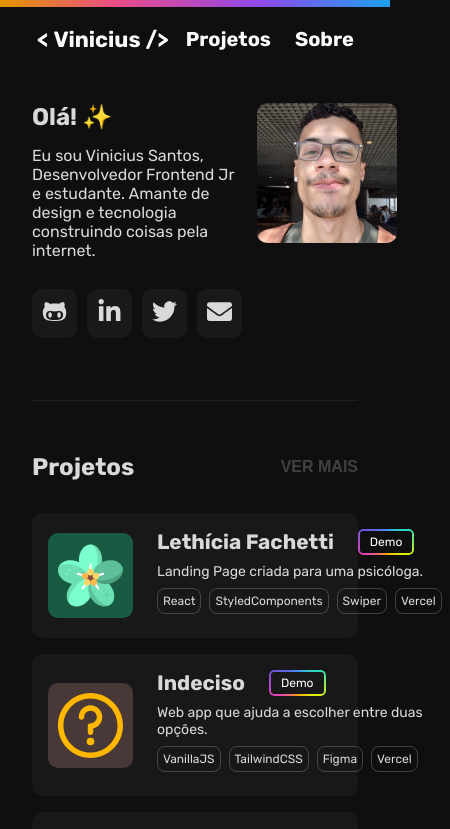
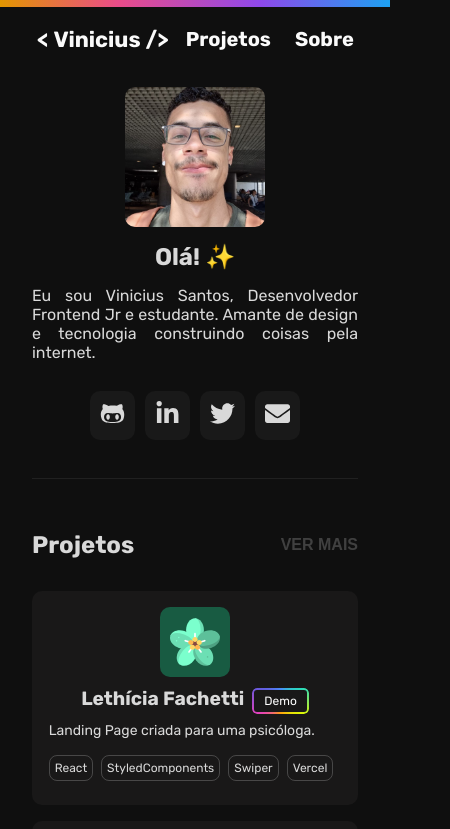
Before and after one commit to santos-vinicius/portfolio-v1, a React (Vite) app: page / in a window 390 px wide. Shown: the top 829 px of the page, 450 px wide, since content can reach past the window. Built offline with nearby package versions, Linux system fonts and the light colour scheme.

Commit message:
feat: responsive cards and main page

```diff
--- a/src/components/Projects/Card.jsx
+++ b/src/components/Projects/Card.jsx
@@ -39,6 +39,34 @@ const CardContainer = styled.div`
     border-radius: 8px;
     font-size: 12px;
   }
+
+  @media (max-width: 960px) {
+    flex-direction: column;
+    align-items: center;
+    justify-content: center;
+
+    & .project-title-section {
+      align-items: baseline;
+      justify-content: center;
+    }
+
+    & .project-title {
+      margin-right: 0.5rem ;
+      white-space: nowrap;
+      font-size: 1.2rem;
+    }
+
+    & ul {
+      align-items: center;
+      justify-content: center;
+      flex-wrap: wrap;
+    }
+
+    & li {
+      margin-top: 0.5rem;
+    }
+
+  }
 `
 
 const ImageContainer = styled.img`
@@ -48,6 +76,13 @@ const ImageContainer = styled.img`
   margin-right: 1.5rem;
   border-radius: 10px;
   padding: 10px;
+
+  @media (max-width: 960px) {
+    width: 70px;
+    height: 70px;
+    margin-right: 0;
+    margin-bottom: 0.2rem;
+  }
 `
 
 
--- a/src/pages/Main.jsx
+++ b/src/pages/Main.jsx
@@ -35,6 +35,32 @@ const StyledMain = styled.div`
     height: 1px;
     width: 100%;
   }
+
+  @media (max-width: 720px ) {
+    margin: 2rem auto 0 auto;
+
+    & div {
+      order: 2;
+      flex-direction: column;
+      align-items: center;
+      margin-bottom: 0.5rem;
+    }
+
+    & .img {
+      order: 1;
+      max-height: 60%;
+      max-width: 60%;
+      margin-bottom: 1rem;
+    }
+
+    & .content {
+      margin-right: 0;
+    }
+
+    & p {
+      text-align: justify;
+    }
+  }
 `
 
 
@@ -43,13 +69,13 @@ function Main() {
     <StyledMain>
       <div>
         <div className='content'>
-          <h2>Olá! &#10024;</h2>
+          <h2 className='title'>Olá! &#10024;</h2>
           <p>
             Eu sou Vinicius Santos, Desenvolvedor Frontend Jr e estudante. Amante de design e tecnologia construindo coisas pela internet.
           </p>
           <SocialLinks />
         </div>
-        <StyledPicture src={ProfilePicture} alt={`Vinicius Santos`} />
+        <StyledPicture className='img' src={ProfilePicture} alt={`Vinicius Santos`} />
       </div>
     </StyledMain >
   )
--- a/styles/theme.js
+++ b/styles/theme.js
@@ -59,6 +59,11 @@ font-size: 12px;
 font-weight: 500;
 color: #fff;
 text-decoration: none;
+
+@media (max-width: 960px) {
+  margin-top: 0.5rem;
+  margin-left: 0;
+}
 
 
 &::after {
@@ -122,7 +127,7 @@ export const StyledPicture = styled.img`
     height: 140px;
     @media (max-width: 720px ) {
       & img {
-        height: 120px;
+        display: none;
       }
     }
 `
```
